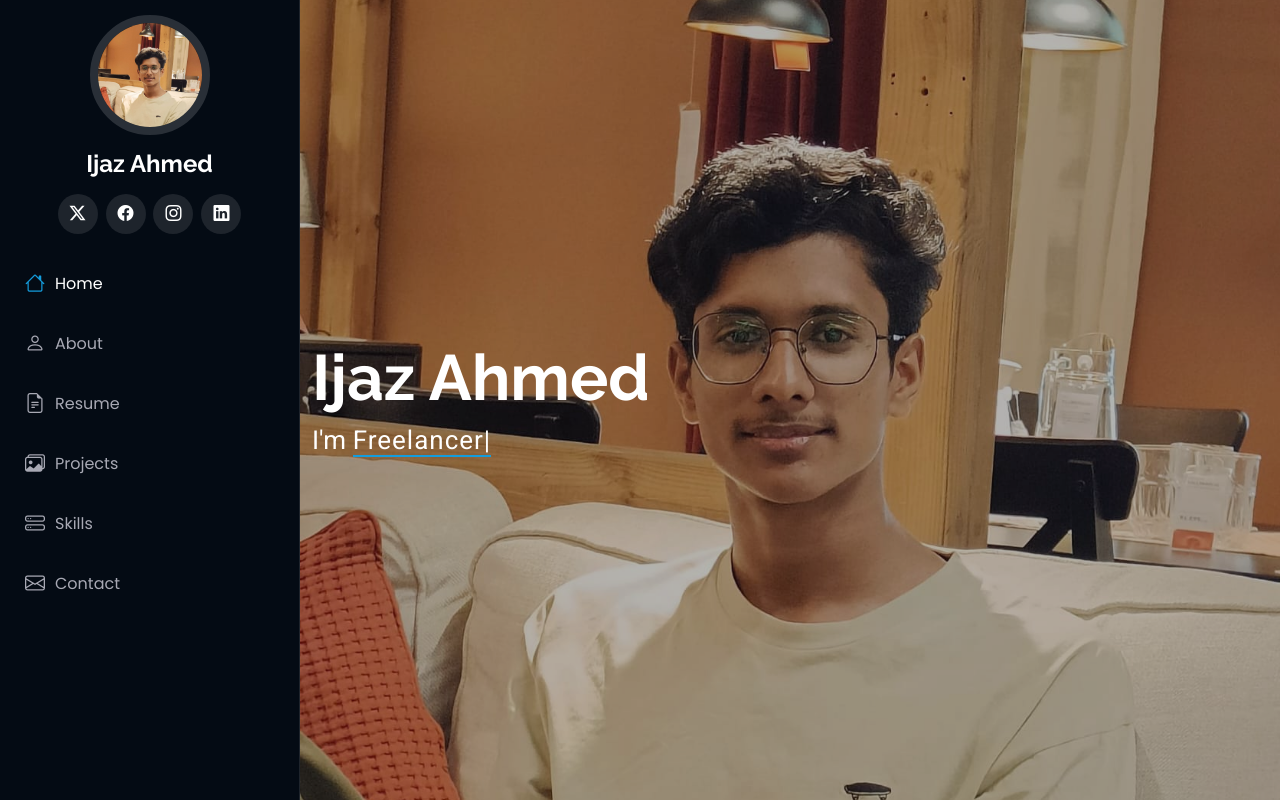
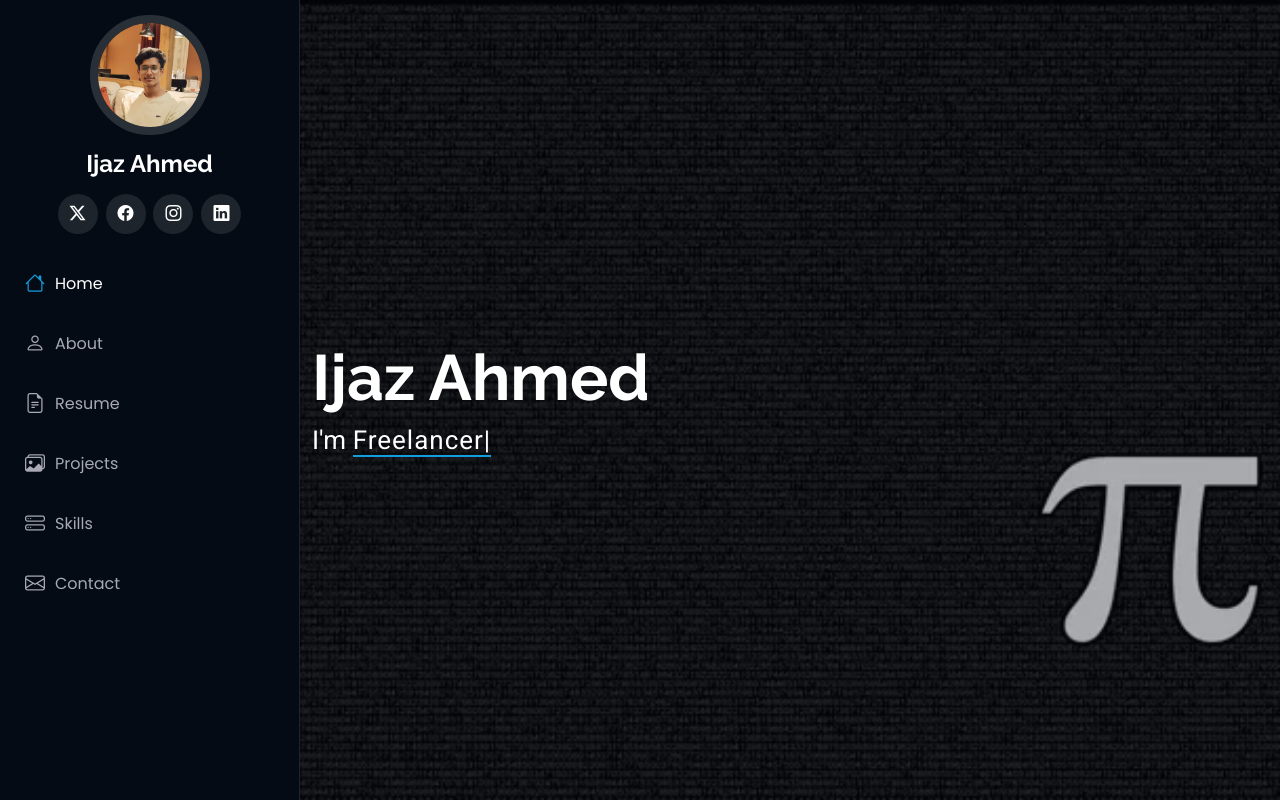
Before and after one commit to ijazahmed5432100/my-portfolio, a plain HTML site: page index.html in a window 1280 px wide. Shown: the top 802 px of the page. Drawn offline with Linux system fonts and the light colour scheme.

Commit message:
Update index.html

```diff
--- a/index.html
+++ b/index.html
@@ -71,7 +71,7 @@
     <!-- Hero Section -->
     <section id="hero" class="hero section dark-background">
 
-      <img src="WhatsApp Image 2024-12-03 at 15.09.45_0e142a62.jpg" alt="" data-aos="fade-in" class="">
+      <img src="cifry-chislo-pi-oboi.webp" alt="" data-aos="fade-in" class="">
 
       <div class="container" data-aos="fade-up" data-aos-delay="100">
         <h2>Ijaz Ahmed</h2>
```
